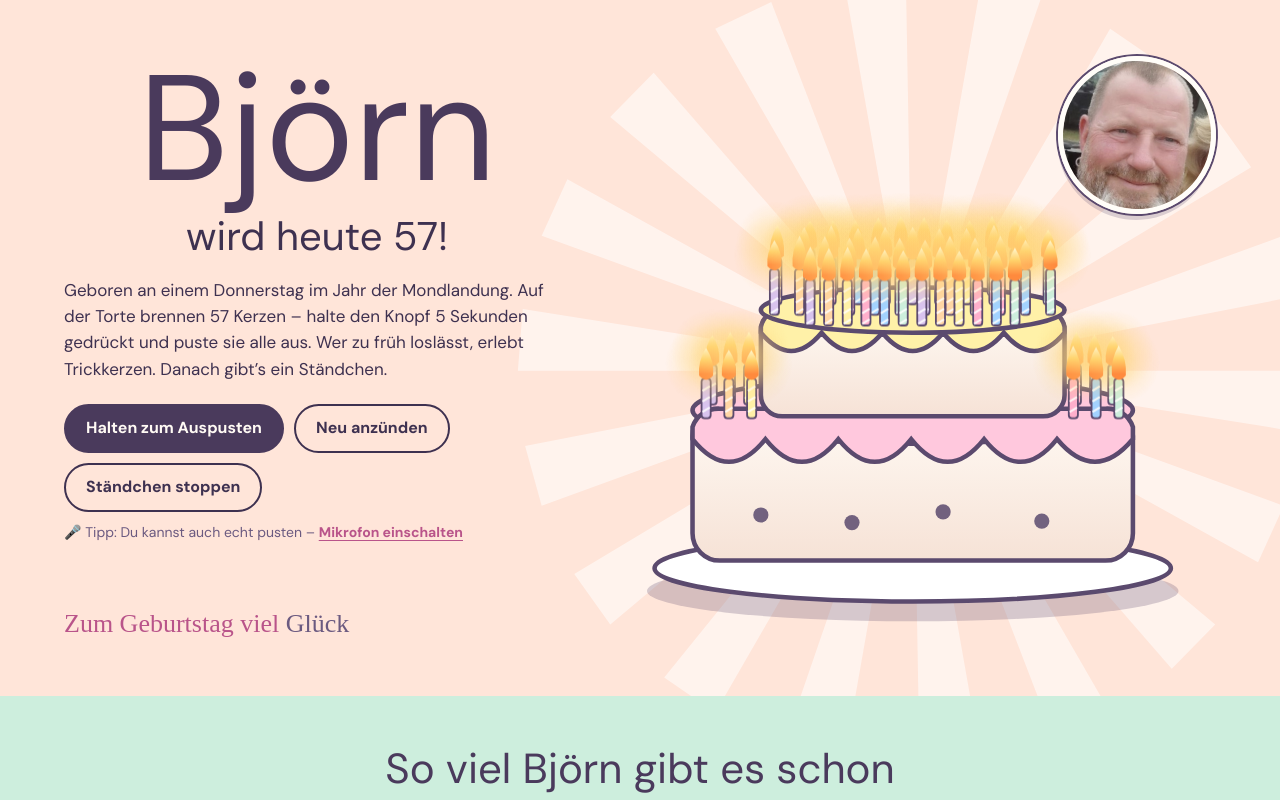
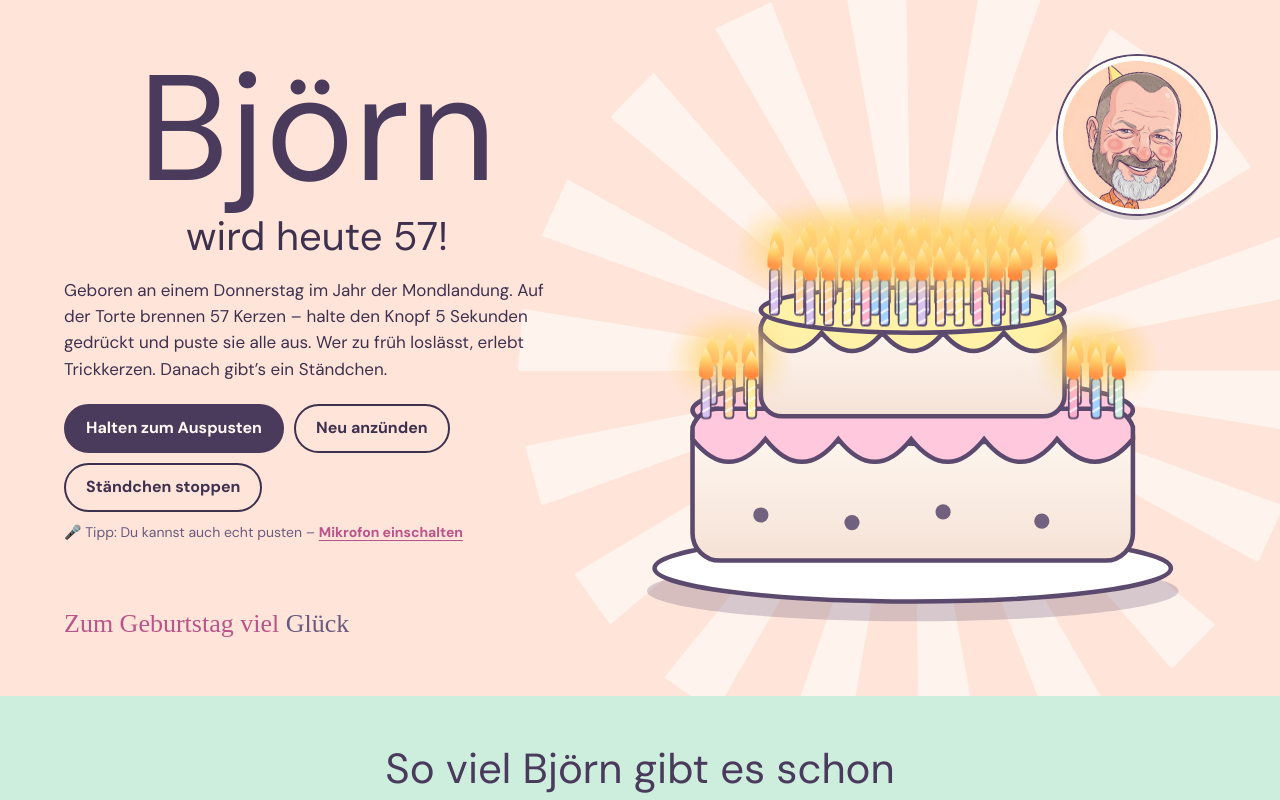
Before and after one commit to uvision3d/bjoern-geburtstag, a plain HTML site: page index.html in a window 1280 px wide. Shown: the top 800 px of the page. Drawn offline with Linux system fonts and the light colour scheme; a web font is replaced by a local one.

Commit message:
Sticker zeigt jetzt Björn als Karikatur statt Foto
Karikatur von Gemini erzeugt (grauer Bart, ohne Ohrring). Das Foto bjoern.jpg ist entfernt.

Co-Authored-By: Claude Opus 5.5 <noreply@anthropic.com>
Claude-Session: https://claude.ai/code/session_01PC1213PbMcU7bLPAtsVRk2

```diff
--- a/index.html
+++ b/index.html
@@ -145,7 +145,7 @@ footer{padding:28px max(5vw,16px);font-size:14px;text-align:center;text-wrap:bal
         <path d="M100 175 q20 24 40 0 q20 24 40 0 q20 24 40 0 q20 24 40 0 q20 24 40 0 v-4 a14 14 0 0 0 -14 -11 h-172 a14 14 0 0 0 -14 11z" fill="#fff1a8" stroke="#5b4a6e" stroke-width="3"/>
         <ellipse cx="200" cy="160" rx="100" ry="15" fill="#fff1a8" stroke="#5b4a6e" stroke-width="3"/>
       </svg>
-      <img class="sticker" src="bjoern.jpg" alt="Björn" width="360" height="360">
+      <img class="sticker" src="bjoern-karikatur.jpg" alt="Björn als Karikatur mit Partyhut" width="400" height="400">
       <canvas id="candles" role="img" aria-label="Geburtstagstorte mit 57 brennenden Kerzen"></canvas>
     </div>
   </div>
```
Also changed, not shown: bjoern-karikatur.jpg (added), bjoern.jpg (deleted), 1 other file.
